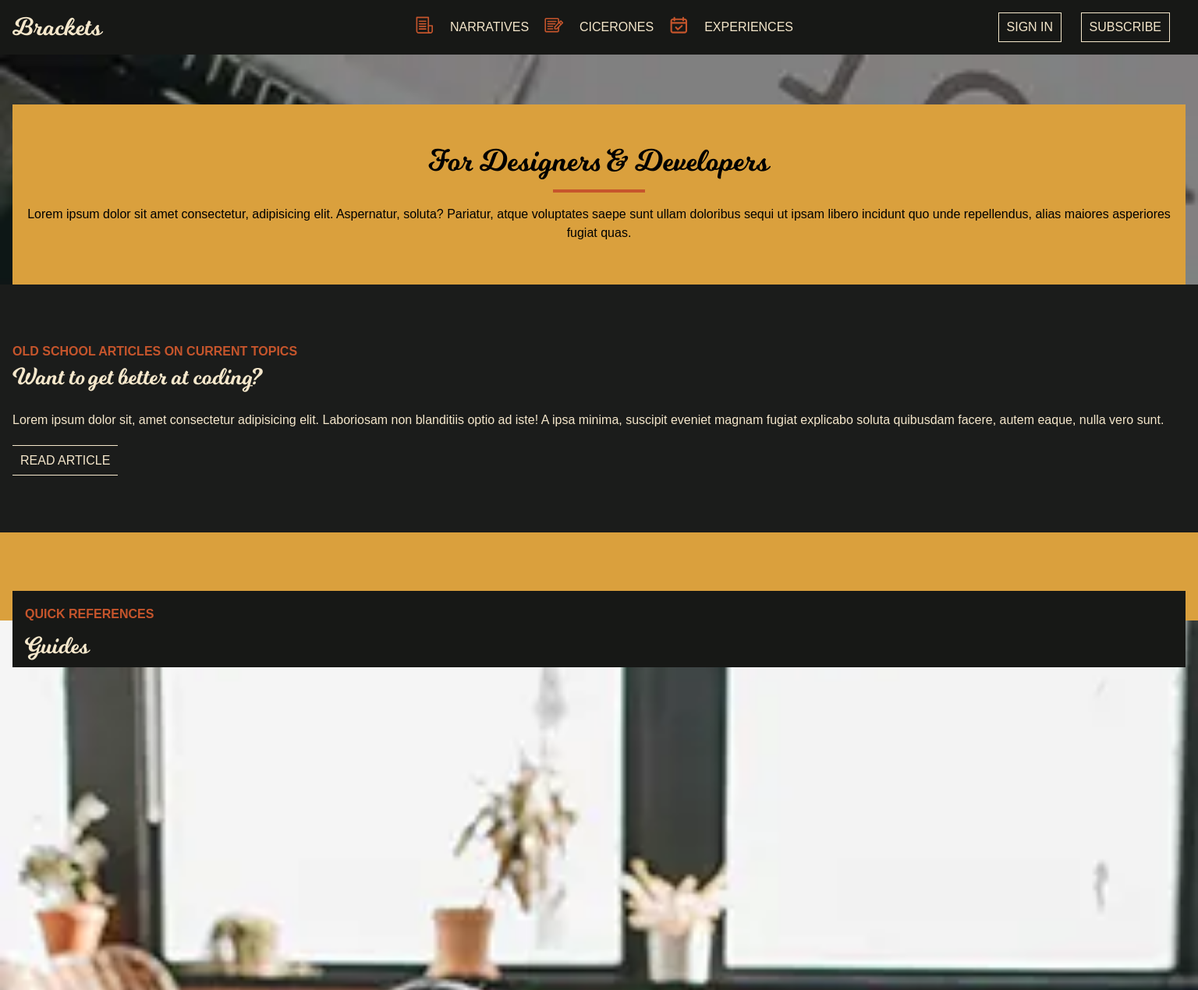
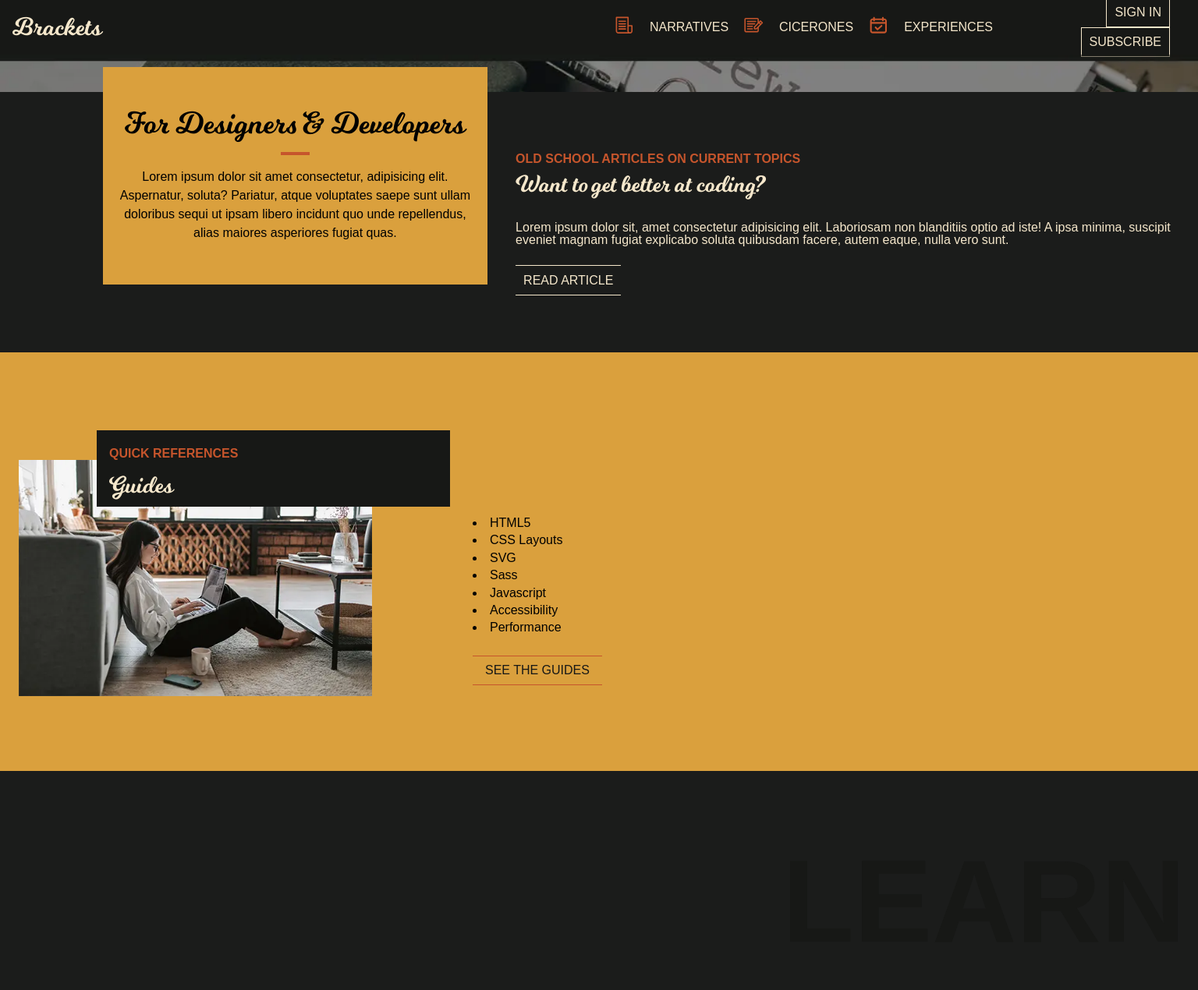
Before and after one commit to astroluxx/assignment-2-zacharyk99, a plain HTML site: page index.html in a window 1536 px wide. Shown: the top 1270 px of the page at 78% size. Drawn offline with Linux system fonts and the light colour scheme; a web font is replaced by a local one.

Commit message:
dropdown update

```diff
--- a/css/styles.scss
+++ b/css/styles.scss
@@ -34,6 +34,7 @@ body {
         @media only screen and (min-width: 1300px) {
             flex-direction: row;
         }
+
         div {
             background-color: #171816;
         }
@@ -52,6 +53,9 @@ body {
                 padding: 0 1.2rem;
                 @media only screen and (min-width: 1300px) {
                     display:none;
+                }
+                svg {
+                    cursor:pointer;
                 }
             }
         }
@@ -103,7 +107,6 @@ body {
             }
         }
         .hidden {
-
                 @media only screen and (max-width: 1299px) {
                     // display:none;
                 }
@@ -118,11 +121,24 @@ body {
             background-repeat: no-repeat;
             background-size: cover;
             padding-top:4.8rem;
+            @media only screen and (min-width: 1300px) {
+                background-image: url("../img/banner1300.webp");
+                position: relative;
+            }
             div {
+
                 margin: 1.6rem 1.6rem 0;
                 padding: 5.4rem 1.6rem 0;
                 background-color: #daa03d;
                 text-align: center;
+                @media only screen and (min-width: 1300px) {
+                    top: 0;
+                    left: 0;
+                    margin-left: 13.2rem;
+                    margin-right: 2rem;
+                    width: 30%;
+                    position: absolute;
+                }
                 h2 {
                     font-family: Milkshake;
                     font-size: 3.9rem;
@@ -142,6 +158,9 @@ body {
         .articles {
             div {
                 padding-bottom: 6.4rem;
+                @media only screen and (min-width: 1300px) {
+                    margin: 0 0 0 42%;
+                }
                 h2 {
                     color:#c6552c;
                     font-weight: 900;
@@ -180,10 +199,23 @@ body {
             padding-top: 7.5rem;
             background-color: #daa03d;
             margin: 2rem 0 0;
+            @media only screen and (min-width: 1300px) {
+                display: flex;
+                padding: 10rem 0 4rem 2.4rem;
+                .guides-column {
+                    flex-direction:column;
+                }
+            }
+
             .banner-card {
                 position: relative;
                 margin: 0 1.6rem;
                 background-color: #171816;
+                @media only screen and (min-width:1300px) {
+
+                    width: 80%;
+                    margin-left: 10rem;
+                }
                 h2{
                     padding: 2.2rem 0 0 1.6rem;
                     color: #c6552c;
@@ -197,14 +229,36 @@ body {
                 }
 
             }
-            .banner-img {
-                margin-top: -6rem;
-                width:100%;
+            .image-swap{
+                .banner-img {
+                    margin-top: -6rem;
+                    width:100%;
+                }
+                .img2{
+                    width: 40%;
+                    display: none;
+                }
+                @media only screen and (min-width: 1300px) {
+                    .img1 {
+                        display:none;
+                    }
+                    .img2 {
+                        display:block;
+                        width:80%;
+
+                    }
+                }
             }
                 ul {
                     list-style-type: disc;
                     list-style-position: inside;
+                    @media only screen and (min-width: 1300px) {
+                        padding-top: 10rem;
+                    }
                     li {
+                        @media only screen and (min-width: 1300px) {
+                            line-height: 0.4;
+                        }
                         font-family: 'B612', sans-serif;
                         padding: 1.6rem 0 0 1.6rem;
                         &:last-of-type {
@@ -227,6 +281,7 @@ body {
                     background-color:#1b1c1b;
                 }
             }
+
         }
     }
 }
@@ -243,6 +298,11 @@ footer {
         &:last-of-type {
             margin: 0 1.6rem 4.2rem;
         }
+
+        @media only screen and (min-width: 1300px) {
+            font-size: 15rem;
+            text-transform: uppercase;
+        }
     }
     p {
         font-family: 'B612', sans-serif;
@@ -253,3 +313,6 @@ footer {
         text-align: right;
     }
 }
+
+/* (DONE) make guides320.webp hide when it goes to 1300px, and show guides566.webp */
+/* (NEEDS FIXING, BUT IT'S A START) make the .for-designers card overlay about 1/4 over the .articles section */
--- a/index.html
+++ b/index.html
@@ -17,12 +17,12 @@
         <div class="logo-and-hamburger">
             <h1>Brackets</h1>
                 <div class="hamburger-menu">
-                    <svg aria-hidden="true" version="1.1" xmlns="http://www.w3.org/2000/svg" xmlns:xlink="http://www.w3.org/1999/xlink" height=33 width=33>
+                    <svg id="hamburger-icon" aria-hidden="true" version="1.1" xmlns="http://www.w3.org/2000/svg" xmlns:xlink="http://www.w3.org/1999/xlink" height=30 width=30>
                     <use xlink:href="#icon-hamburger-menu" />
                     </svg>
                 </div>
         </div>
-        <div class="menu-items hidden">
+        <div class="menu-items hidden" id="dropdown">
             <a href="#" class="menu-item">
                 <svg aria-hidden="true" version="1.1" xmlns="http://www.w3.org/2000/svg" xmlns:xlink="http://www.w3.org/1999/xlink" height=33 width=33>
                 <use xlink:href="#icon-article-icon" />
@@ -41,11 +41,12 @@
                 </svg>
                 <div>EXPERIENCES</div>
             </a>
-        </div>
-        <div class="calls-to-action hidden">
-            <div>
-                <a href="#" class="call-to-action">SIGN IN</a>
-                <a href="#" class="call-to-action">SUBSCRIBE</a>
+
+            <div class="calls-to-action hidden">
+                <div>
+                    <a href="#" class="call-to-action">SIGN IN</a>
+                    <a href="#" class="call-to-action">SUBSCRIBE</a>
+                </div>
             </div>
         </div>
     </header>
@@ -66,11 +67,17 @@
             </div>
         </section>
         <section class="guides">
+            <div class="guides-column">
                 <div class="banner-card">
                     <h2>QUICK REFERENCES</h2>
                     <h3>Guides</h3>
                 </div>
-                <img src="img/guides320.webp" class="banner-img" alt="Woman sitting on the floor between a couch and coffee table working on her laptop">
+                <div class="image-swap">
+                    <img src="img/guides566.webp" class="banner-img img2" alt="Woman sitting on the floor between a couch and coffee table working on her laptop, but 246px bigger">
+                    <img src="img/guides320.webp" class="banner-img img1" alt="Woman sitting on the floor between a couch and coffee table working on her laptop">
+                </div>
+            </div>
+            <div class="guide-list">
                 <ul>
                     <li>HTML5</li>
                     <li>CSS Layouts</li>
@@ -81,6 +88,7 @@
                     <li>Performance</li>
                 </ul>
                 <a href="#">SEE THE GUIDES</a>
+            </div>
     </section>
     </main>
     <footer>
@@ -111,7 +119,7 @@
         </symbol>
         </defs>
         </svg>
-
+    <script src="js/main.js"></script>
 
 </body>
 </html>
--- /dev/null
+++ b/js/main.js
@@ -0,0 +1,8 @@
+document.getElementById('hamburger-icon').addEventListener("click", function (evt){
+    var menuItems = document.getElementById("dropdown");
+    if (menuItems.style.display ==="none") {
+        menuItems.style.display = "block";
+    } else {
+        menuItems.style.display = "none";
+    }
+});
```
Also changed, not shown: css/styles.css, 1 other file.
